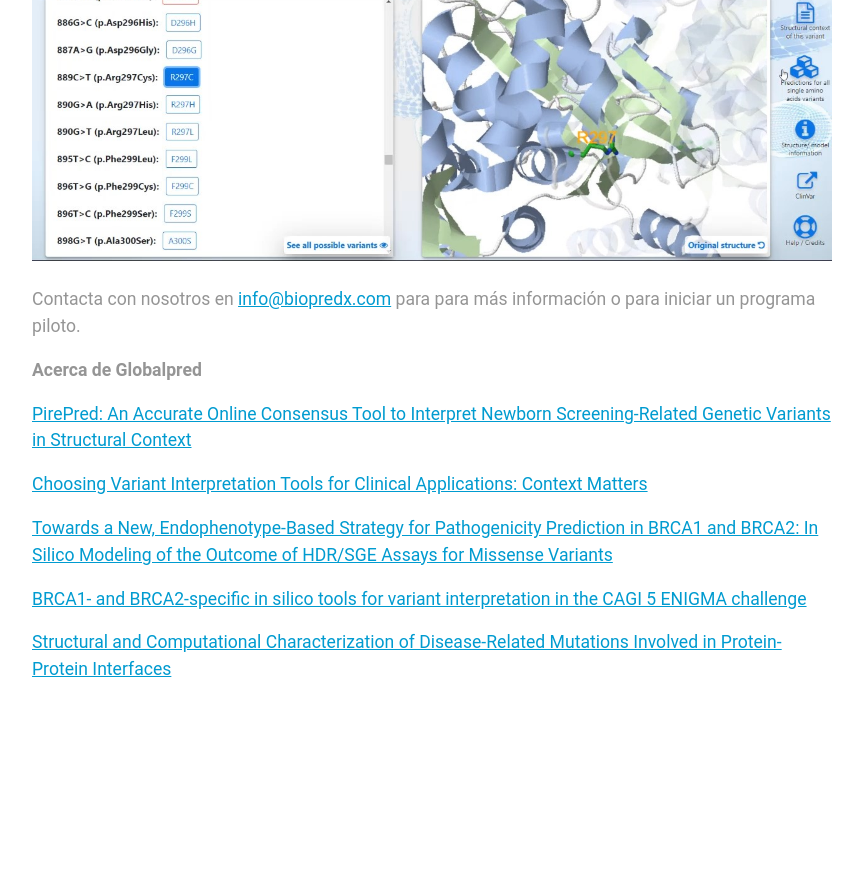
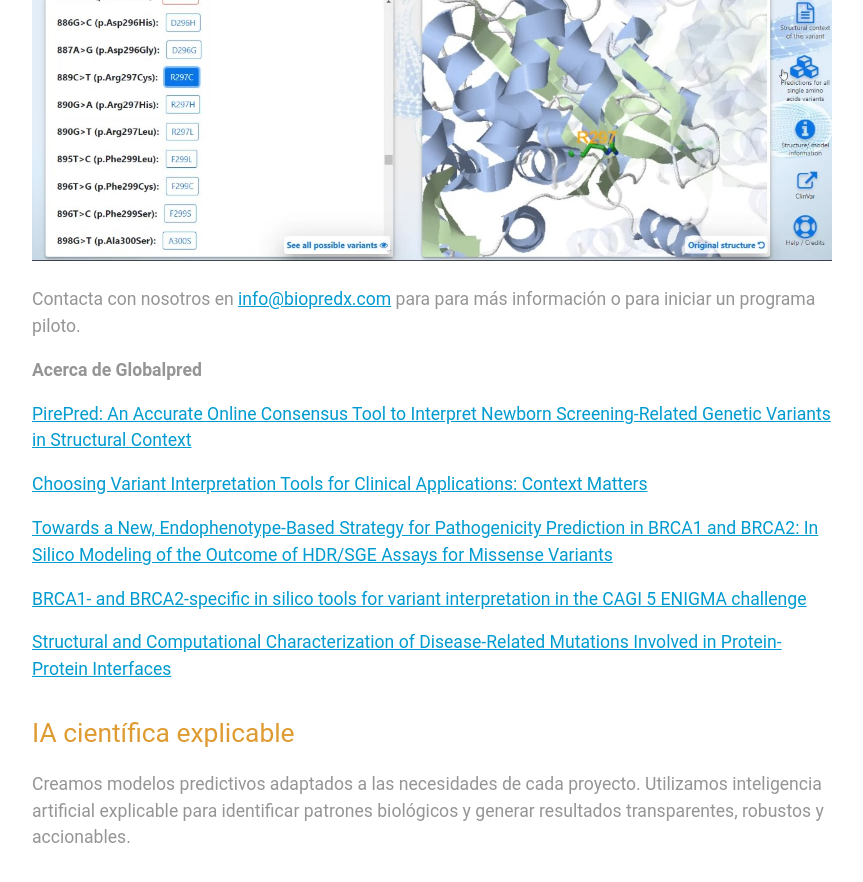
Before and after one commit to elhectro2/biopredx.github.io, a Jekyll site: the page built from servicios.md, in a window 1280 px wide and 900 px high, scrolled down 4352 px. Shown: the top 882 px of the window, without its empty margins (208-1071 px from the left). Built offline with Jekyll 4.4.1, drawn with Linux system fonts in a browser that asks for light colours; before the commit the page ends 5084 px from its top, so only the background shows below that.

Commit message:
Update servicios.md

```diff
--- a/servicios.md
+++ b/servicios.md
@@ -106,3 +106,7 @@ Contacta con nosotros en [info@biopredx.com](info@biopredx.com) para para más i
 [BRCA1- and BRCA2-specific in silico tools for variant interpretation in the CAGI 5 ENIGMA challenge](10.1002/humu.23802)
 
 [Structural and Computational Characterization of Disease-Related Mutations Involved in Protein-Protein Interfaces](10.3390/ijms20071583)
+
+## IA científica explicable
+
+Creamos modelos predictivos adaptados a las necesidades de cada proyecto. Utilizamos inteligencia artificial explicable para identificar patrones biológicos y generar resultados transparentes, robustos y accionables.
```
